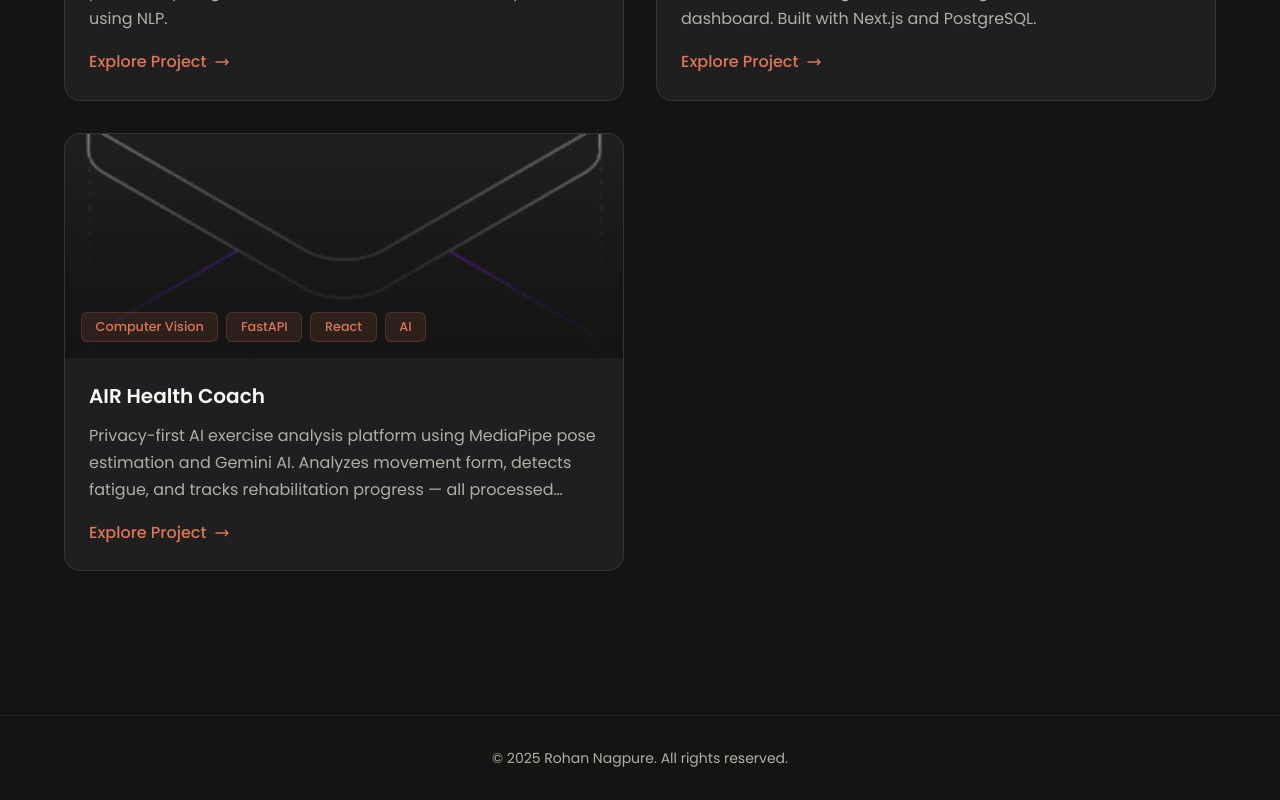
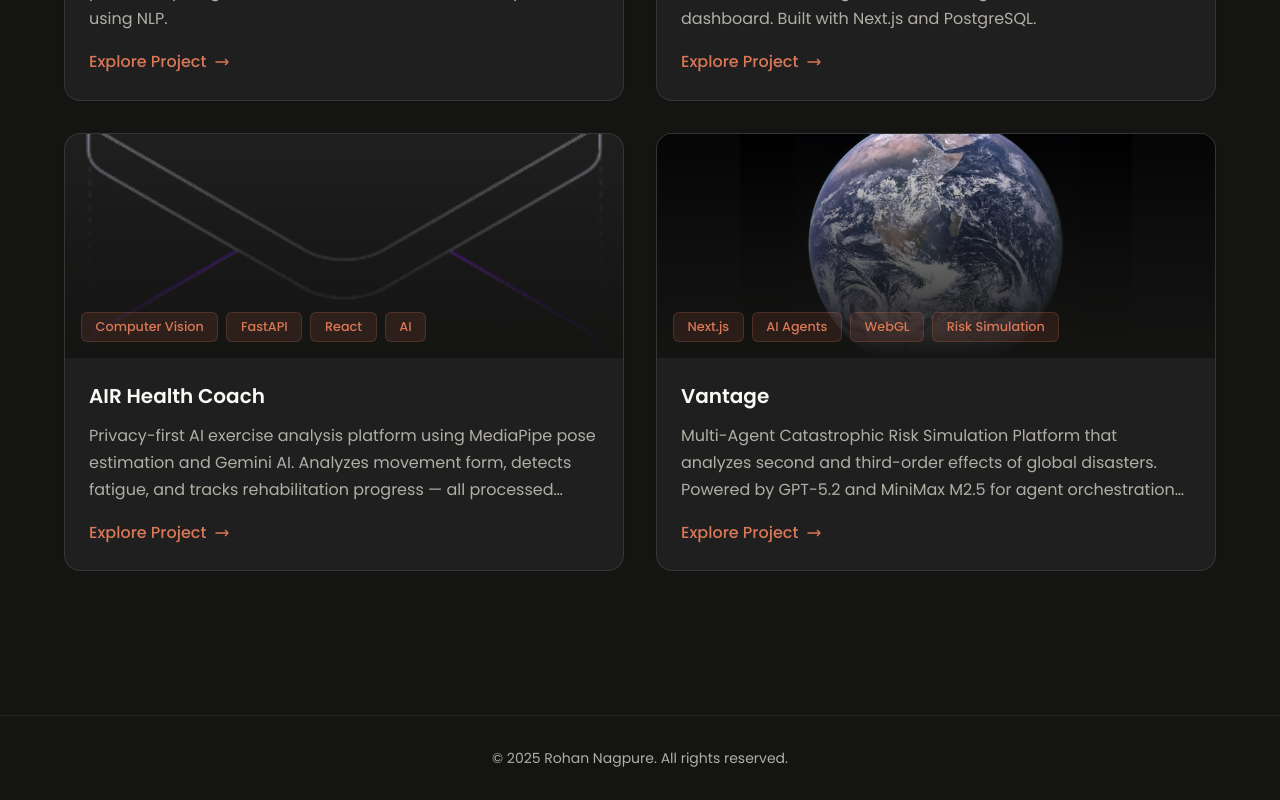
Before and after one commit to rohannagpure45/PortfolioWebsite, a Next.js app: page /projects in a window 1280 px wide. Shown: the part 1257-2057 px from the top of the page. Built offline with nearby package versions, Linux system fonts and the light colour scheme.

Commit message:
feat: add Vantage project to projects page
Add the Vantage Multi-Agent Catastrophic Risk Simulation Platform
with Vercel deployment link and earth-from-space image.

https://claude.ai/code/session_013GD2unQMSGWa2n1gNHhu1s

```diff
--- a/app/projects/page.tsx
+++ b/app/projects/page.tsx
@@ -48,6 +48,15 @@ const projects = [
     image: "/airhealth.png",
     link: "https://github.com/rohannagpure45/RohanNagpureACMHackathon2",
     tags: ["Computer Vision", "FastAPI", "React", "AI"],
+  },
+  {
+    id: 6,
+    title: "Vantage",
+    description:
+      "Multi-Agent Catastrophic Risk Simulation Platform that analyzes second and third-order effects of global disasters. Powered by GPT-5.2 and MiniMax M2.5 for agent orchestration with WebGL geospatial visualization.",
+    image: "/vantage.jpg",
+    link: "https://vantage-e4c8.vercel.app/?_vercel_share=k0hGIheFcKvUgBj6gmkktPfQ4Uh41DtA",
+    tags: ["Next.js", "AI Agents", "WebGL", "Risk Simulation"],
   },
 ];
 
```
Also changed, not shown: public/vantage.jpg (added).
